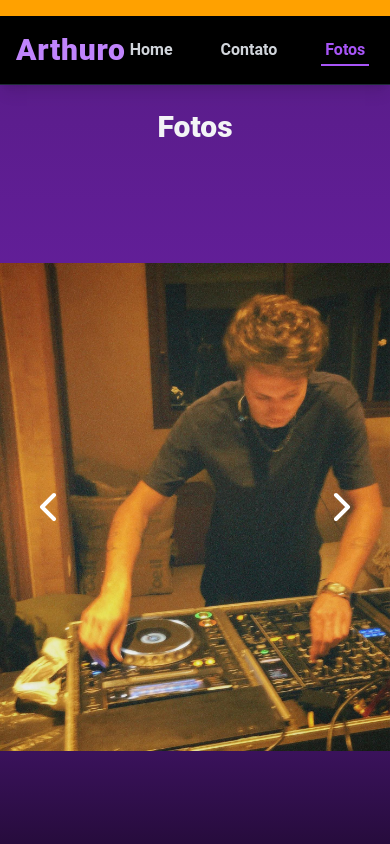
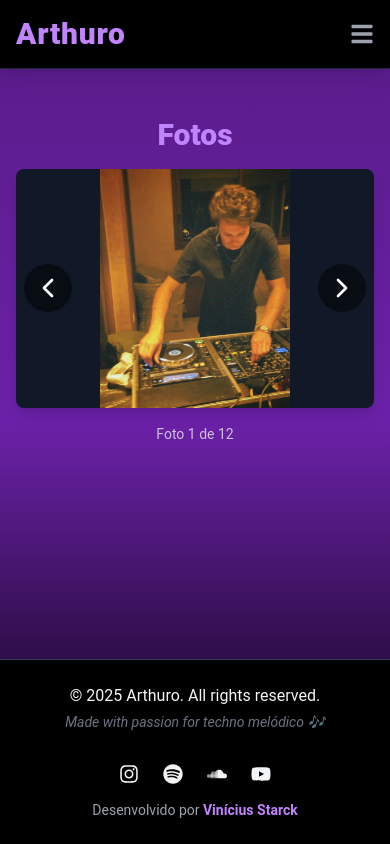
Before and after one commit to Vini-Starck/arthuro, a React (Create React App) app: page /fotos in a window 390 px wide. Shown: the top 844 px of the page. Built offline with nearby package versions, Linux system fonts and the light colour scheme.

Commit message:
Responsividade, Header, Footer, Contato, CSS, outros.

```diff
--- a/src/App.js
+++ b/src/App.js
@@ -9,7 +9,7 @@ import Musicas from "./pages/Musicas";
 function App() {
   return (
     <Router>
-      <div className="flex flex-col min-h-screen bg-gradient-to-b from-purple-900 via-purple-800 to-black text-gray-100 overflow-hidden">
+      <div className="flex flex-col min-h-screen bg-gradient-to-b from-purple-900 via-purple-800 to-black text-gray-100">
 
 
         <Header />
--- a/src/components/Footer.js
+++ b/src/components/Footer.js
@@ -2,16 +2,31 @@ import { FaInstagram, FaSpotify, FaSoundcloud, FaYoutube } from 'react-icons/fa'
 
 export default function Footer() {
   return (
-    <footer className="bg-black text-gray-100 border-t border-gray-700 p-6 relative select-none">
+    <footer className="bg-black text-gray-100 border-t border-gray-700 p-6 flex flex-col md:flex-row items-center md:justify-between justify-center text-center select-none">
 
-      <div className="text-center">
+      {/* Made by Vinícius Starck (Left) */}
+      <div className="order-3 md:order-1 text-sm text-gray-400 mt-4 md:mt-0 md:text-left">
+        Desenvolvido por {''}
+        <a
+          href="https://starck-portifolio.web.app/"
+          target="_blank"
+          rel="noopener noreferrer"
+          className="text-purple-400 hover:text-purple-600 transition-colors duration-300 font-semibold"
+        >
+          Vinícius Starck
+        </a>
+      </div>
+
+      {/* Copyright (Center) */}
+      <div className="order-1 md:order-2 mb-4 md:mb-0">
         <p>© 2025 Arthuro. All rights reserved.</p>
         <p className="mt-1 text-sm text-gray-500 italic">
           Made with passion for techno melódico 🎶
         </p>
       </div>
 
-      <div className="flex space-x-6 text-xl absolute right-6 top-1/2 transform -translate-y-1/2">
+      {/* Social Icons (Right) */}
+      <div className="flex space-x-6 text-xl order-2 md:order-3 mt-4 md:mt-0">
         <a
           href="https://www.instagram.com/arthuromusic/"
           target="_blank"
--- a/src/components/Header.js
+++ b/src/components/Header.js
@@ -1,13 +1,15 @@
 import { Link, useLocation } from "react-router-dom";
-import { FaInstagram, FaSpotify, FaSoundcloud, FaYoutube } from "react-icons/fa";
+import { FaInstagram, FaSpotify, FaSoundcloud, FaYoutube, FaBars, FaTimes } from "react-icons/fa";
+import { useState } from "react";
 
 export default function Header() {
   const location = useLocation();
+  const [isMenuOpen, setIsMenuOpen] = useState(false);
 
   const isActive = (path) => location.pathname === path;
 
   return (
-    <header className="bg-black text-gray-100 flex justify-between items-center p-4 border-b border-gray-800 shadow-lg">
+    <header className="bg-black text-gray-100 flex justify-between items-center p-4 border-b border-gray-800 shadow-lg relative">
       <Link
         to="/"
         className="text-3xl font-extrabold tracking-wide cursor-pointer text-purple-400 hover:text-purple-600 transition-colors duration-300"
@@ -15,7 +17,7 @@ export default function Header() {
         Arthuro
       </Link>
 
-      <nav className="space-x-10 font-semibold text-gray-300 flex">
+      <div className="hidden md:flex space-x-10 font-semibold text-gray-300">
         {[
           { label: "Home", path: "/" },
           { label: "Contato", path: "/contato" },
@@ -34,9 +36,9 @@ export default function Header() {
             {label}
           </Link>
         ))}
-      </nav>
+      </div>
 
-      <div className="flex space-x-6 text-xl text-gray-400">
+      <div className="hidden md:flex space-x-6 text-xl text-gray-400">
         <a
           href="https://www.instagram.com/arthuromusic/"
           target="_blank"
@@ -74,6 +76,74 @@ export default function Header() {
           <FaYoutube />
         </a>
       </div>
+
+      <div className="md:hidden flex items-center">
+        <button onClick={() => setIsMenuOpen(!isMenuOpen)} className="text-2xl text-gray-400 hover:text-purple-500 transition-colors duration-300">
+          {isMenuOpen ? <FaTimes /> : <FaBars />}
+        </button>
+      </div>
+
+      {isMenuOpen && (
+        <div className="absolute top-full left-0 w-full bg-black border-b border-gray-800 flex flex-col items-center py-4 space-y-4 md:hidden z-50">
+          {[
+            { label: "Home", path: "/" },
+            { label: "Contato", path: "/contato" },
+            { label: "Fotos", path: "/fotos" },
+            { label: "Músicas", path: "/musicas" },
+          ].map(({ label, path }) => (
+            <Link
+              key={path}
+              to={path}
+              onClick={() => setIsMenuOpen(false)}
+              className={`relative px-1 hover:text-purple-500 transition-colors duration-300 ${
+                isActive(path)
+                  ? "text-purple-500 after:absolute after:-bottom-1 after:left-0 after:w-full after:h-0.5 after:bg-purple-500"
+                  : ""
+              }`}
+            >
+              {label}
+            </Link>
+          ))}
+          <div className="flex space-x-6 text-xl text-gray-400 pt-4">
+            <a
+              href="https://www.instagram.com/arthuromusic/"
+              target="_blank"
+              rel="noopener noreferrer"
+              className="hover:text-pink-500 transition-colors duration-300"
+              aria-label="Instagram"
+            >
+              <FaInstagram />
+            </a>
+            <a
+              href="https://open.spotify.com/intl-pt/artist/3CAIUvRWktbPST2UF8bIkO?si=Ax_jwZJARnOcgCVHwNOH7g"
+              target="_blank"
+              rel="noopener noreferrer"
+              className="hover:text-green-500 transition-colors duration-300"
+              aria-label="Spotify"
+            >
+              <FaSpotify />
+            </a>
+            <a
+              href="https://soundcloud.com/arthuromusic"
+              target="_blank"
+              rel="noopener noreferrer"
+              className="hover:text-orange-400 transition-colors duration-300"
+              aria-label="SoundCloud"
+            >
+              <FaSoundcloud />
+            </a>
+            <a
+              href="https://www.youtube.com/@arthuro-c6l"
+              target="_blank"
+              rel="noopener noreferrer"
+              className="hover:text-red-500 transition-colors duration-300"
+              aria-label="YouTube"
+            >
+              <FaYoutube />
+            </a>
+          </div>
+        </div>
+      )}
     </header>
   );
 }
--- a/src/index.css
+++ b/src/index.css
@@ -2,6 +2,19 @@
 @tailwind components;
 @tailwind utilities;
 
-body {
+html, body {
   margin: 0;
+  padding: 0;
+  height: 100%;
+  width: 100%;
+  overflow-x: hidden;
+  -webkit-font-smoothing: antialiased;
+  -moz-osx-font-smoothing: grayscale;
+  background-color: black; /* Garante que o fundo seja preto */
+  border-top: none; /* Remove todas as bordas */
 }
+
+code {
+  font-family: source-code-pro, Menlo, Monaco, Consolas, 'Courier New',
+    monospace;
+}
--- a/src/pages/Contato.js
+++ b/src/pages/Contato.js
@@ -19,54 +19,62 @@ export default function Contato() {
       return;
     }
 
-    const SERVICE_ID = "seu_service_id";
-    const TEMPLATE_ID = "seu_template_id";
-    const USER_ID = "seu_user_id";
+    // Comentado para simular o envio, pois os IDs do EmailJS são placeholders.
+    // Para usar o EmailJS de verdade, descomente e preencha com seus IDs.
+    // const SERVICE_ID = "YOUR_SERVICE_ID";
+    // const TEMPLATE_ID = "YOUR_TEMPLATE_ID";
+    // const USER_ID = "YOUR_USER_ID";
 
-    emailjs
-      .send(SERVICE_ID, TEMPLATE_ID, form, USER_ID)
-      .then(() => {
-        setStatus("Mensagem enviada com sucesso!");
-        setForm({ nome: "", email: "", mensagem: "" });
-      })
-      .catch(() => {
-        setStatus("Erro ao enviar a mensagem. Tente novamente mais tarde.");
-      });
+    // emailjs
+    //   .send(SERVICE_ID, TEMPLATE_ID, form, USER_ID)
+    //   .then(() => {
+    //     setStatus("Mensagem enviada com sucesso!");
+    //     setForm({ nome: "", email: "", mensagem: "" });
+    //   })
+    //   .catch(() => {
+    //     setStatus("Erro ao enviar a mensagem. Tente novamente mais tarde.");
+    //   });
+
+    // Simulação de envio de e-mail bem-sucedido
+    setTimeout(() => {
+      setStatus("Mensagem enviada com sucesso!");
+      setForm({ nome: "", email: "", mensagem: "" });
+    }, 1000); // Simula um atraso de 1 segundo
   };
 
   return (
-    <section className="max-w-lg mx-auto mt-24 mb-12 p-8 bg-gradient-to-br from-gray-900 via-purple-900 to-black rounded-lg shadow-xl text-gray-100 font-sans">
-      <h1 className="text-4xl font-extrabold mb-8 text-center tracking-wide text-purple-400 drop-shadow-lg">
+    <section className="max-w-md mx-auto my-8 p-6 sm:p-8 bg-gradient-to-br from-gray-900 via-purple-900 to-black rounded-lg shadow-xl text-gray-100 font-sans">
+      <h1 className="text-3xl sm:text-4xl font-extrabold mb-6 sm:mb-8 text-center tracking-wide text-purple-400 drop-shadow-lg">
         Entre em Contato
       </h1>
 
-      <p className="text-center mb-10 text-gray-300 font-mono tracking-widest">
+      <p className="text-center mb-8 text-gray-300 font-mono tracking-widest text-sm sm:text-base">
         Quer marcar uma festa, trocar ideia ou ouvir um set exclusivo? Me mande uma mensagem!
       </p>
 
-      <div className="flex justify-center gap-8 mb-12">
+      <div className="flex flex-col sm:flex-row justify-center gap-4 sm:gap-8 mb-8">
         <a
           href="mailto:arthuro.maeztu@gmail.com"
-          className="flex items-center gap-2 px-5 py-3 border border-purple-600 rounded-md text-purple-400 hover:bg-purple-700 hover:text-white transition shadow-md"
+          className="flex items-center justify-center gap-2 px-4 py-2 sm:px-5 sm:py-3 border border-purple-600 rounded-md text-purple-400 hover:bg-purple-700 hover:text-white transition shadow-md text-sm sm:text-base"
           aria-label="Enviar email"
         >
-          <FaEnvelope className="w-6 h-6" />
-          arthuro.maeztu@gmail.com
+          <FaEnvelope className="w-5 h-5 sm:w-6 sm:h-6" />
+          <span>Email</span>
         </a>
 
         <a
           href="https://wa.me/5511941474743"
           target="_blank"
           rel="noopener noreferrer"
-          className="flex items-center gap-2 px-5 py-3 border border-green-600 rounded-md text-green-400 hover:bg-green-700 hover:text-white transition shadow-md"
+          className="flex items-center justify-center gap-2 px-4 py-2 sm:px-5 sm:py-3 border border-green-600 rounded-md text-green-400 hover:bg-green-700 hover:text-white transition shadow-md text-sm sm:text-base"
           aria-label="Enviar mensagem via WhatsApp"
         >
-          <FaWhatsapp className="w-6 h-6" />
-          (11) 9 4147-4743
+          <FaWhatsapp className="w-5 h-5 sm:w-6 sm:h-6" />
+          <span>WhatsApp</span>
         </a>
       </div>
 
-      <form onSubmit={handleSubmit} className="space-y-6">
+      <form onSubmit={handleSubmit} className="space-y-5 sm:space-y-6">
         <label className="block">
           <span className="text-gray-300 font-semibold">Nome</span>
           <input
@@ -75,7 +83,7 @@ export default function Contato() {
             value={form.nome}
             onChange={handleChange}
             placeholder="Seu nome"
-            className="mt-2 w-full rounded-md bg-gray-800 border border-gray-700 p-3 text-gray-100 placeholder-gray-500 focus:outline-none focus:border-purple-500 focus:ring-1 focus:ring-purple-500"
+            className="mt-1 sm:mt-2 w-full rounded-md bg-gray-800 border border-gray-700 p-2 sm:p-3 text-gray-100 placeholder-gray-500 focus:outline-none focus:border-purple-500 focus:ring-1 focus:ring-purple-500 text-sm sm:text-base"
             required
           />
         </label>
@@ -88,7 +96,7 @@ export default function Contato() {
             value={form.email}
             onChange={handleChange}
             placeholder="seu@email.com"
-            className="mt-2 w-full rounded-md bg-gray-800 border border-gray-700 p-3 text-gray-100 placeholder-gray-500 focus:outline-none focus:border-purple-500 focus:ring-1 focus:ring-purple-500"
+            className="mt-1 sm:mt-2 w-full rounded-md bg-gray-800 border border-gray-700 p-2 sm:p-3 text-gray-100 placeholder-gray-500 focus:outline-none focus:border-purple-500 focus:ring-1 focus:ring-purple-500 text-sm sm:text-base"
             required
           />
         </label>
@@ -100,15 +108,15 @@ export default function Contato() {
             value={form.mensagem}
             onChange={handleChange}
             placeholder="Digite sua mensagem..."
-            rows={5}
-            className="mt-2 w-full rounded-md bg-gray-800 border border-gray-700 p-3 text-gray-100 placeholder-gray-500 focus:outline-none focus:border-purple-500 focus:ring-1 focus:ring-purple-500"
+            rows={4}
+            className="mt-1 sm:mt-2 w-full rounded-md bg-gray-800 border border-gray-700 p-2 sm:p-3 text-gray-100 placeholder-gray-500 focus:outline-none focus:border-purple-500 focus:ring-1 focus:ring-purple-500 text-sm sm:text-base"
             required
           />
         </label>
 
         <button
           type="submit"
-          className="w-full py-3 bg-purple-600 hover:bg-purple-700 rounded-md text-white font-semibold tracking-wide shadow-lg transition"
+          className="w-full py-2 sm:py-3 bg-purple-600 hover:bg-purple-700 rounded-md text-white font-semibold tracking-wide shadow-lg transition text-base sm:text-lg"
         >
           Enviar Mensagem
         </button>
@@ -116,7 +124,7 @@ export default function Contato() {
 
       {status && (
         <p
-          className={`mt-6 text-center font-semibold ${
+          className={`mt-4 sm:mt-6 text-center font-semibold text-sm sm:text-base ${
             status.includes("sucesso") ? "text-green-400" : "text-red-500"
           }`}
         >
@@ -124,7 +132,7 @@ export default function Contato() {
         </p>
       )}
 
-      <div className="flex space-x-6 text-xl text-gray-400 mt-12 justify-center">
+      <div className="flex justify-center space-x-4 sm:space-x-6 text-lg sm:text-xl text-gray-400 mt-8 sm:mt-12">
         <a
           href="https://www.instagram.com/arthuromusic/"
           target="_blank"
--- a/src/pages/Fotos.js
+++ b/src/pages/Fotos.js
@@ -30,34 +30,36 @@ export default function Fotos() {
   }
 
   return (
-    <section className="w-screen h-screen flex flex-col items-center justify-center relative text-gray-100">
-      <h1 className="absolute top-6 text-3xl font-extrabold">Fotos</h1>
+    <section className="w-full h-full flex flex-col items-center justify-center relative text-gray-100 p-4">
+      <h1 className="mt-8 mb-4 text-3xl md:text-4xl font-extrabold text-purple-400">Fotos</h1>
 
+      <div className="relative w-full max-w-4xl h-auto" style={{ paddingBottom: '66.66%' }}> {/* 3:2 Aspect Ratio (example) */}
         <img
           src={photos[currentIndex]}
           alt={`Foto ${currentIndex + 1}`}
-        className="max-w-full max-h-full object-contain bg-gray-900"
+          className="absolute top-0 left-0 w-full h-full object-contain bg-gray-900 rounded-lg shadow-lg"
         />
 
         {/* Botão anterior */}
         <button
           onClick={prevPhoto}
-        className="absolute left-4 md:left-12 text-white p-2 hover:text-gray-400 transition"
+          className="absolute left-2 top-1/2 -translate-y-1/2 bg-black bg-opacity-50 text-white p-2 rounded-full hover:bg-opacity-75 transition z-10"
           aria-label="Anterior"
         >
-        <ChevronLeft size={48} />
+          <ChevronLeft size={32} className="sm:w-8 sm:h-8 md:w-10 md:h-10" />
         </button>
 
         {/* Botão próximo */}
         <button
           onClick={nextPhoto}
-        className="absolute right-4 md:right-12 text-white p-2 hover:text-gray-400 transition"
+          className="absolute right-2 top-1/2 -translate-y-1/2 bg-black bg-opacity-50 text-white p-2 rounded-full hover:bg-opacity-75 transition z-10"
           aria-label="Próxima"
         >
-        <ChevronRight size={48} />
+          <ChevronRight size={32} className="sm:w-8 sm:h-8 md:w-10 md:h-10" />
         </button>
+      </div>
 
-      <p className="absolute bottom-6 text-sm opacity-75">
+      <p className="mt-4 text-sm sm:text-base opacity-75">
         Foto {currentIndex + 1} de {photos.length}
       </p>
     </section>
--- a/src/pages/Home.js
+++ b/src/pages/Home.js
@@ -15,7 +15,7 @@ export default function Home() {
 
       {/* Texto centralizado */}
       <div className="relative z-10 flex items-center justify-center h-full">
-        <h1 className="text-white text-4xl md:text-6xl font-extrabold text-center px-4">
+        <h1 className="text-white text-3xl sm:text-4xl md:text-5xl lg:text-6xl font-extrabold text-center px-4">
           Welcome to Arthuro's world of melodic techno
         </h1>
       </div>
```
Also changed, not shown: 1 other file (tests, documents, lock files or other folders). Lines whose indentation alone changed are shown as unchanged.
